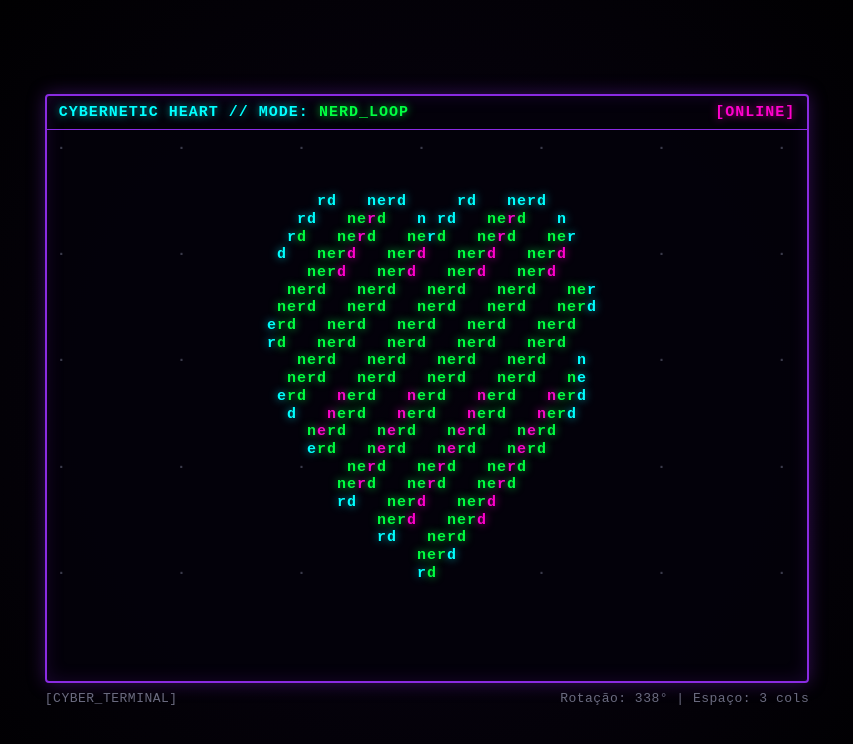
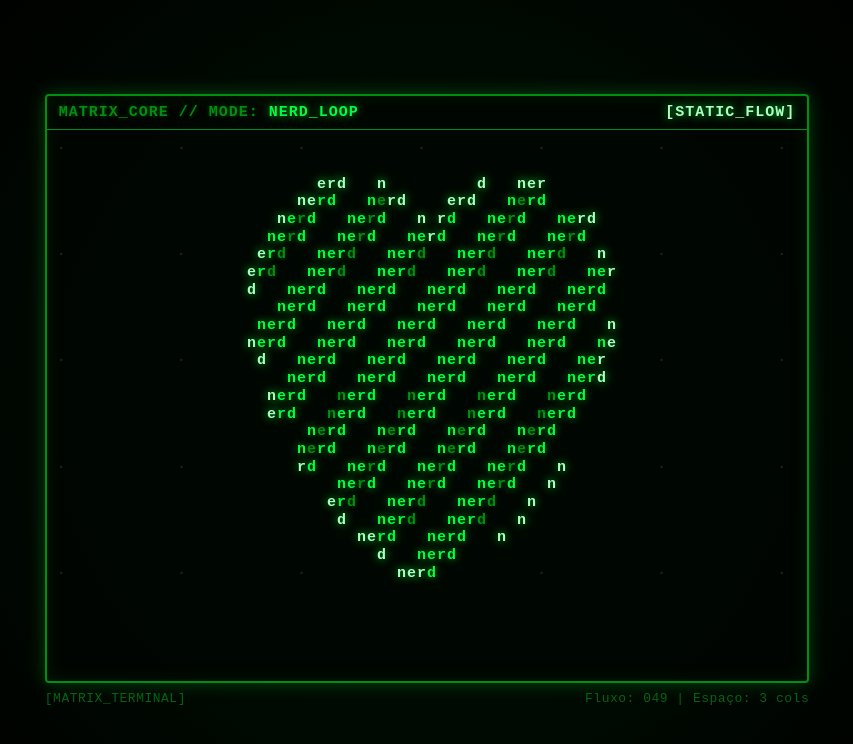
Before and after one commit to botelhomgabi-prog/nerd, a plain HTML site: page index.html in a window 1280 px wide. Shown: the whole page, without its empty margins (213-1066 px from the left). Drawn offline with Linux system fonts and the light colour scheme.

Commit message:
Update index.html

```diff
--- a/index.html
+++ b/index.html
@@ -3,7 +3,7 @@
 <head>
   <meta charset="UTF-8">
   <meta name="viewport" content="width=device-width, initial-scale=1.0">
-  <title>Cybernetic Heart // NERD_LOOP</title>
+  <title>Matrix Heart // NERD_LOOP</title>
   <style>
     * {
       box-sizing: border-box;
@@ -12,7 +12,7 @@
     body {
       margin: 0;
       min-height: 100vh;
-      background: radial-gradient(circle at center, #090314 0%, #000000 85%);
+      background: radial-gradient(circle at center, #001404 0%, #000000 85%);
       display: flex;
       justify-content: center;
       align-items: center;
@@ -30,16 +30,16 @@
     }
 
     .terminal-box {
-      border: 2px solid #8a2be2;
-      box-shadow: 0 0 18px rgba(138, 43, 226, 0.35), inset 0 0 18px rgba(138, 43, 226, 0.15);
-      background: rgba(4, 2, 10, 0.94);
+      border: 2px solid #008f11;
+      box-shadow: 0 0 18px rgba(0, 255, 65, 0.25), inset 0 0 18px rgba(0, 143, 17, 0.15);
+      background: rgba(0, 6, 2, 0.94);
       border-radius: 4px;
       overflow: hidden;
     }
 
     .terminal-header {
       padding: 8px 12px;
-      border-bottom: 1px solid #8a2be2;
+      border-bottom: 1px solid #008f11;
       font-size: clamp(10px, 2vw, 15px);
       font-weight: bold;
       letter-spacing: 1px;
@@ -49,23 +49,23 @@
       gap: 12px;
     }
 
-    .txt-ciano {
-      color: #00ffff;
-      text-shadow: 0 0 8px rgba(0, 255, 255, 0.7);
+    .txt-borda {
+      color: #a8ffbe;
+      text-shadow: 0 0 10px rgba(0, 255, 65, 0.9);
     }
 
     .txt-verde {
       color: #00ff41;
-      text-shadow: 0 0 8px rgba(0, 255, 65, 0.75);
+      text-shadow: 0 0 8px rgba(0, 255, 65, 0.7);
     }
 
-    .txt-magenta {
-      color: #ff00cc;
-      text-shadow: 0 0 8px rgba(255, 0, 204, 0.75);
+    .txt-escuro {
+      color: #008f11;
+      text-shadow: 0 0 4px rgba(0, 143, 17, 0.5);
     }
 
     .txt-dim {
-      color: #3a3a4a;
+      color: #0d2b12;
     }
 
     pre#tela {
@@ -82,7 +82,7 @@
     .status-bar {
       margin-top: 8px;
       font-size: clamp(10px, 1.5vw, 13px);
-      color: #6b6b80;
+      color: #006614;
       letter-spacing: 0.5px;
       display: flex;
       justify-content: space-between;
@@ -93,14 +93,14 @@
   <main class="hud-wrapper">
     <div class="terminal-box">
       <header class="terminal-header">
-        <span><span class="txt-ciano">CYBERNETIC HEART // MODE:</span> <span class="txt-verde">NERD_LOOP</span></span>
-        <span class="txt-magenta">[ONLINE]</span>
+        <span><span class="txt-escuro">MATRIX_CORE // MODE:</span> <span class="txt-verde">NERD_LOOP</span></span>
+        <span class="txt-borda">[STATIC_FLOW]</span>
       </header>
-      <pre id="tela" aria-label="Coração cyberpunk formado pela palavra nerd"></pre>
+      <pre id="tela" aria-label="Coração Matrix parado com a palavra nerd em movimento contínuo"></pre>
     </div>
     <footer class="status-bar" id="status">
-      <span>[CYBER_TERMINAL]</span>
-      <span>Rotação: 000° | Espaço: 3 cols</span>
+      <span>[MATRIX_TERMINAL]</span>
+      <span>Fluxo: 000 | Espaço: 3 cols</span>
     </footer>
   </main>
 
@@ -120,10 +120,9 @@
     const ESCALA_X = LARGURA * 0.22;
     const ESCALA_Y = ALTURA * 0.36;
 
-    let angulo = 0.0;
-    let pulso = 0.0;
+    let passoFluxo = 0;
     let ultimoFrame = 0;
-    const INTERVALO_MS = 80; // Mesmo tempo (0.08s) do código Python
+    const INTERVALO_MS = 85;
 
     function dentroDoCoracao(nx, ny) {
       const px = nx * nx;
@@ -132,13 +131,29 @@
       return (termo * termo * termo) - (px * ny * ny * ny) <= 0.0;
     }
 
-    function coordX(col, escalaPulso, fator3D) {
-      return ((col - MEIA_LARGURA) / ESCALA_X) / (escalaPulso * fator3D);
+    function coordX(col) {
+      return (col - MEIA_LARGURA) / ESCALA_X;
     }
 
-    function coordY(lin, escalaPulso) {
-      return ((MEIA_ALTURA - lin) / ESCALA_Y) / escalaPulso;
+    function coordY(lin) {
+      return (MEIA_ALTURA - lin) / ESCALA_Y;
     }
+
+    // Pré-calcula a forma fixa do coração (como ele fica parado, não precisa recalcular a cada quadro)
+    const mapaCoracao = Array.from({ length: ALTURA }, (_, lin) =>
+      Array.from({ length: LARGURA }, (_, col) => dentroDoCoracao(coordX(col), coordY(lin)))
+    );
+
+    const mapaBorda = Array.from({ length: ALTURA }, (_, lin) =>
+      Array.from({ length: LARGURA }, (_, col) => {
+        if (!mapaCoracao[lin][col]) return false;
+        const esq = col > 0 && !mapaCoracao[lin][col - 1];
+        const dir = col < LARGURA - 1 && !mapaCoracao[lin][col + 1];
+        const cima = lin > 0 && !mapaCoracao[lin - 1][col];
+        const baixo = lin < ALTURA - 1 && !mapaCoracao[lin + 1][col];
+        return esq || dir || cima || baixo;
+      })
+    );
 
     function renderizar(tempoAtual) {
       requestAnimationFrame(renderizar);
@@ -146,39 +161,27 @@
       if (tempoAtual - ultimoFrame < INTERVALO_MS) return;
       ultimoFrame = tempoAtual;
 
-      const cosA = Math.cos(angulo);
-      const fator3D = Math.abs(cosA) > 0.28 ? cosA : (cosA >= 0 ? 0.28 : -0.28);
-      const escalaPulso = 1.0 + 0.05 * Math.sin(pulso);
-
       const linhasHtml = new Array(ALTURA);
 
       for (let lin = 0; lin < ALTURA; lin++) {
-        const ny = coordY(lin, escalaPulso);
-        const nyCima = lin > 0 ? coordY(lin - 1, escalaPulso) : null;
-        const nyBaixo = lin < ALTURA - 1 ? coordY(lin + 1, escalaPulso) : null;
-        const deslocamento = Math.floor((angulo * 6) + (lin * 1.5));
+        // Desloca a palavra "nerd" continuamente através do coração parado
+        const deslocamento = passoFluxo + Math.floor(lin * 1.5);
 
         let linhaStr = "";
         let classeAtual = "";
 
         for (let col = 0; col < LARGURA; col++) {
-          const nx = coordX(col, escalaPulso, fator3D);
           let char = " ";
           let classe = "";
 
-          if (dentroDoCoracao(nx, ny)) {
-            const bordaEsq = col > 0 && !dentroDoCoracao(coordX(col - 1, escalaPulso, fator3D), ny);
-            const bordaDir = col < LARGURA - 1 && !dentroDoCoracao(coordX(col + 1, escalaPulso, fator3D), ny);
-            const bordaCima = nyCima !== null && !dentroDoCoracao(nx, nyCima);
-            const bordaBaixo = nyBaixo !== null && !dentroDoCoracao(nx, nyBaixo);
-
+          if (mapaCoracao[lin][col]) {
             const idxSeq = (((col + deslocamento) % TAM_SEQ) + TAM_SEQ) % TAM_SEQ;
             char = SEQUENCIA[idxSeq];
 
-            if (bordaEsq || bordaDir || bordaCima || bordaBaixo) {
-              classe = "txt-ciano";
-            } else if ((lin + col) % 7 === 0) {
-              classe = "txt-magenta";
+            if (mapaBorda[lin][col]) {
+              classe = "txt-borda";
+            } else if ((lin + col + passoFluxo) % 7 === 0) {
+              classe = "txt-escuro";
             } else {
               classe = "txt-verde";
             }
@@ -202,11 +205,10 @@
 
       telaEl.innerHTML = linhasHtml.join("\n");
 
-      const graus = String(Math.floor((angulo * 180 / Math.PI) % 360)).padStart(3, "0");
-      statusEl.lastElementChild.textContent = `Rotação: ${graus}° | Espaço: ${ESPACO.length} cols`;
+      const contador = String(passoFluxo % 1000).padStart(3, "0");
+      statusEl.lastElementChild.textContent = `Fluxo: ${contador} | Espaço: ${ESPACO.length} cols`;
 
-      angulo += 0.10;
-      pulso += 0.18;
+      passoFluxo += 1;
     }
 
     requestAnimationFrame(renderizar);
```
